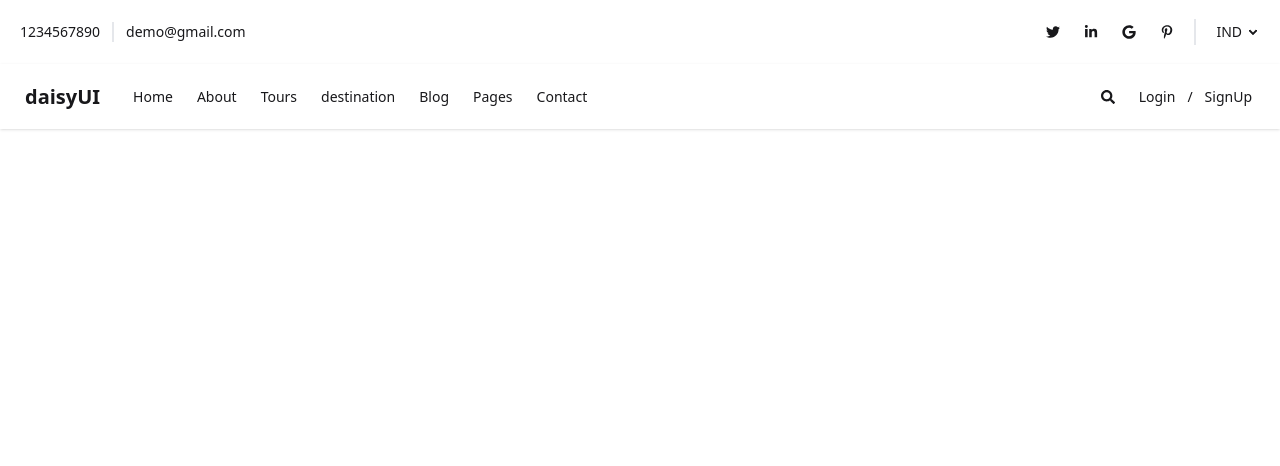
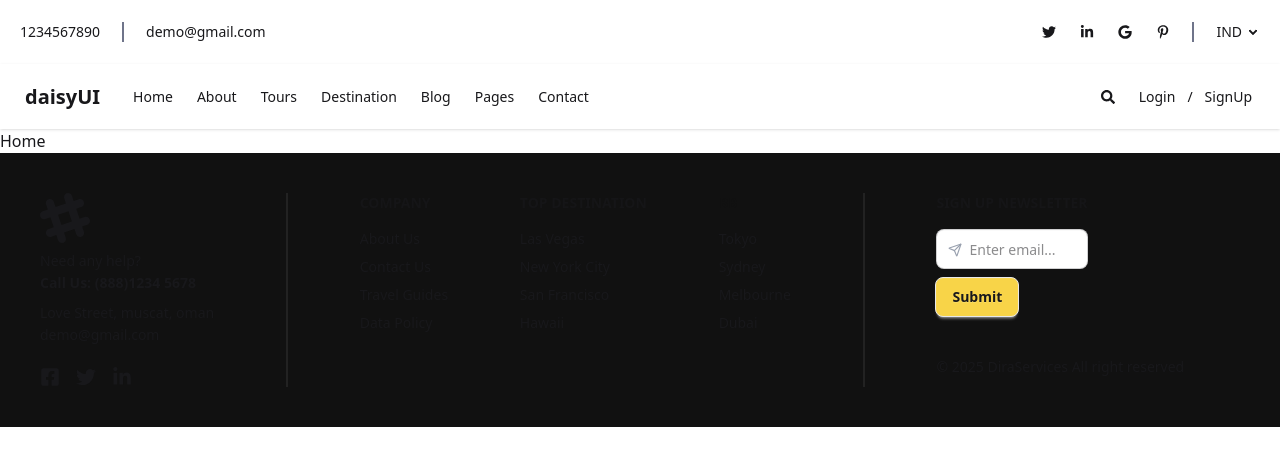
Before and after one commit to DarshikR/Harsh-Bhai, a React (Vite) app: page / in a window 1280 px wide. Shown: the top 466 px of the page. Built offline with nearby package versions, Linux system fonts and the light colour scheme.

Commit message:
added footer.

```diff
--- a/package.json
+++ b/package.json
@@ -13,7 +13,8 @@
     "react": "^19.0.0",
     "react-dom": "^19.0.0",
     "react-error-boundary": "^4.0.13",
-    "react-icons": "^5.5.0"
+    "react-icons": "^5.5.0",
+    "react-router-dom": "^7.5.0"
   },
   "devDependencies": {
     "@tailwindcss/postcss": "^4.0.0",
--- a/src/App.jsx
+++ b/src/App.jsx
@@ -1,9 +1,27 @@
-import Navbar from "./pages/Navbar";
+import { createBrowserRouter, Route, RouterProvider } from "react-router-dom";
+import AppLayout from "./components/layout/AppLayout";
+import HomePage from "./pages/Home";
 
 function App() {
-  return (
-    <Navbar />
-  );
+
+  const router = createBrowserRouter([
+    {
+      path: '/',
+      element: <AppLayout />,
+      children: [
+        {
+          path: '/',
+          element: <HomePage />,
+        },
+        {
+          path: '/about',
+          element: <div>About</div>
+        }
+      ]
+    }
+  ]);
+
+  return <RouterProvider router={router} />;
 }
 
 export default App;
--- /dev/null
+++ b/src/components/common/Footer.jsx
@@ -0,0 +1,83 @@
+import React from 'react'
+import { FaFacebookSquare, FaLinkedinIn, FaTwitter } from 'react-icons/fa';
+import { LuSend } from 'react-icons/lu';
+
+const Footer = () => {
+    return (
+        <>
+            <footer className="footer min-[425px]:grid-cols-2 sm:grid-cols-3 md:grid-cols-none md:footer-horizontal bg-[#111111] text-base-content p-10">
+                <aside>
+                    <svg
+                        width="50"
+                        height="50"
+                        viewBox="0 0 24 24"
+                        xmlns="http://www.w3.org/2000/svg"
+                        fillRule="evenodd"
+                        clipRule="evenodd"
+                        className="fill-current">
+                        <path
+                            d="M22.672 15.226l-2.432.811.841 2.515c.33 1.019-.209 2.127-1.23 2.456-1.15.325-2.148-.321-2.463-1.226l-.84-2.518-5.013 1.677.84 2.517c.391 1.203-.434 2.542-1.831 2.542-.88 0-1.601-.564-1.86-1.314l-.842-2.516-2.431.809c-1.135.328-2.145-.317-2.463-1.229-.329-1.018.211-2.127 1.231-2.456l2.432-.809-1.621-4.823-2.432.808c-1.355.384-2.558-.59-2.558-1.839 0-.817.509-1.582 1.327-1.846l2.433-.809-.842-2.515c-.33-1.02.211-2.129 1.232-2.458 1.02-.329 2.13.209 2.461 1.229l.842 2.515 5.011-1.677-.839-2.517c-.403-1.238.484-2.553 1.843-2.553.819 0 1.585.509 1.85 1.326l.841 2.517 2.431-.81c1.02-.33 2.131.211 2.461 1.229.332 1.018-.21 2.126-1.23 2.456l-2.433.809 1.622 4.823 2.433-.809c1.242-.401 2.557.484 2.557 1.838 0 .819-.51 1.583-1.328 1.847m-8.992-6.428l-5.01 1.675 1.619 4.828 5.011-1.674-1.62-4.829z"></path>
+                    </svg>
+                    <p>Need any help?</p>
+                    <h5 className='mb-2 leading-2'><b>Call Us: (888)1234 5678</b></h5>
+                    <p>Love Street, muscat, oman</p>
+                    <a className='leading-2' href="mailto:demo@gmail.com">demo@gmail.com</a>
+                    <div className="grid grid-flow-col gap-4 text-xl mt-5">
+                        <a>
+                            <FaFacebookSquare />
+                        </a>
+                        <a>
+                            <FaTwitter />
+                        </a>
+                        <a>
+                            <FaLinkedinIn />
+                        </a>
+                    </div>
+                </aside>
+                <vr class="border-[#222222] border hidden md:block h-full"></vr>
+                <hr class="border-[#222222] border block min-[425px]:hidden w-full"></hr>
+                <nav>
+                    <h6 className="footer-title">Company</h6>
+                    <a className="link link-hover">About Us</a>
+                    <a className="link link-hover">Contact Us</a>
+                    <a className="link link-hover">Travel Guides</a>
+                    <a className="link link-hover">Data Policy</a>
+                </nav>
+                <nav>
+                    <h6 className="footer-title">Top Destination</h6>
+                    <a className="link link-hover">Las Vegas</a>
+                    <a className="link link-hover">New York City</a>
+                    <a className="link link-hover">San Francisco</a>
+                    <a className="link link-hover">Hawaii</a>
+                </nav>
+                <nav>
+                    <h6 className="footer-title pointer-events-none text-[#111111]">bb</h6>
+                    <a className="link link-hover">Tokyo</a>
+                    <a className="link link-hover">Sydney</a>
+                    <a className="link link-hover">Melbourne</a>
+                    <a className="link link-hover">Dubai</a>
+                </nav>
+                <vr class="border-[#222222] border hidden md:block h-full"></vr>
+                <hr class="border-[#222222] border block min-[425px]:hidden w-full"></hr>
+                <form>
+                    <h6 className="footer-title">Sign up Newsletter</h6>
+                    <fieldset className="">
+                        <div className="join flex sm:flex-col">
+                            <div className='relative'>
+                                <input
+                                    type="text"
+                                    placeholder="Enter email..."
+                                    className="input input-bordered join-item pl-8 sm:w-38 sm:rounded-lg" />
+                                <LuSend className='absolute top-3.5 left-3 pointer-events-none text-gray-400' />
+                            </div>
+                            <button className="btn bg-[#f8d448] join-item w-fit sm:mt-2 sm:rounded-lg">Submit</button>
+                        </div>
+                        <p className='mt-10'>© {new Date().getFullYear()} DiraServices All right reserved</p>
+                    </fieldset>
+                </form>
+            </footer>
+        </>
+    )
+}
+
+export default Footer;
--- a/src/pages/Navbar.jsx
+++ b/src/components/common/Navbar.jsx
@@ -1,11 +1,15 @@
-import { FaGoogle, FaLinkedinIn, FaPinterestP, FaSearch, FaTwitter, FaUser } from "react-icons/fa"
+import menuConfigs from "../../configs/menu.config";
+import { FaGoogle, FaLinkedinIn, FaPinterestP, FaSearch, FaTwitter, FaUser } from "react-icons/fa";
+import { NavLink } from "react-router-dom";
 
 const Navbar = () => {
+
     return (
         <>
             <div className="navbar bg-base-100 shadow-sm hidden lg:flex text-sm">
                 <div className="navbar-start">
-                    <a className="px-3 border-r-2" href="tel:1234567890">1234567890</a>
+                    <a className="px-3" href="tel:1234567890">1234567890</a>
+                    <vr class="border-[#6f748a] border hidden md:block h-5 mx-2.5"></vr>
                     <a className="px-3" href="mailto:demo@gmail.com">demo@gmail.com</a>
                 </div>
                 <div className="navbar-end">
@@ -13,9 +17,8 @@ const Navbar = () => {
                         <li><a><FaTwitter /></a></li>
                         <li><a><FaLinkedinIn /></a></li>
                         <li><a><FaGoogle /></a></li>
-                        <div className="border-r-2 me-2 pe-2">
-                            <li><a><FaPinterestP /></a></li>
-                        </div>
+                        <li><a><FaPinterestP /></a></li>
+                        <vr class="border-[#6f748a] border hidden md:block h-5 mx-2.5"></vr>
                         <li className="">
                             <details>
                                 <summary>IND</summary>
@@ -41,26 +44,22 @@ const Navbar = () => {
                         <ul
                             tabIndex={0}
                             className="menu menu-sm dropdown-content bg-base-100 rounded-box z-1 mt-3 w-52 p-2 shadow">
-                            <li><a>Home</a></li>
-                            <li><a>About</a></li>
-                            <li><a>Tours</a></li>
-                            <li><a>destination</a></li>
-                            <li><a>Blog</a></li>
-                            <li><a>Pages</a></li>
-                            <li><a>Contact</a></li>
+                            {menuConfigs.menus.map((menus, index) => (
+                                <li key={index}>
+                                    <NavLink to={menus.path}>{menus.name}</NavLink>
+                                </li>
+                            ))}
                         </ul>
                     </div>
                     <a className="btn btn-ghost text-xl">daisyUI</a>
                 </div>
                 <div className="navbar-center hidden lg:flex">
                     <ul className="menu menu-horizontal px-1">
-                        <li><a>Home</a></li>
-                        <li><a>About</a></li>
-                        <li><a>Tours</a></li>
-                        <li><a>destination</a></li>
-                        <li><a>Blog</a></li>
-                        <li><a>Pages</a></li>
-                        <li><a>Contact</a></li>
+                        {menuConfigs.menus.map((menus, index) => (
+                            <li key={index}>
+                                <NavLink to={menus.path}>{menus.name}</NavLink>
+                            </li>
+                        ))}
                     </ul>
                 </div>
                 <div className="ml-auto">
--- /dev/null
+++ b/src/components/layout/AppLayout.jsx
@@ -0,0 +1,16 @@
+import React from 'react'
+import Navbar from '../common/Navbar';
+import Footer from '../common/Footer';
+import { Outlet } from 'react-router-dom';
+
+const AppLayout = () => {
+    return (
+        <>
+        <Navbar />
+        <Outlet />
+        <Footer />
+        </>
+    )
+}
+
+export default AppLayout;
--- /dev/null
+++ b/src/configs/menu.config.js
@@ -0,0 +1,55 @@
+const menus = [
+    {
+        name: 'Home',
+        path: '/'
+    },
+    {
+        name: 'About',
+        path: '/about'
+    },
+    {
+        name: 'Tours',
+        path: '/tours'
+    },
+    {
+        name: 'Destination',
+        path: '/destination'
+    },
+    {
+        name: 'Blog',
+        path: '/blog'
+    },
+    {
+        name: 'Pages',
+        path: '/pages'
+    },
+    {
+        name: 'Contact',
+        path: '/contact'
+    }
+]
+
+// const user = [
+//     {
+//         display: "favorites",
+//         path: "/favorites",
+//         icon: <FavoriteBorderOutlinedIcon />,
+//         state: "favorite"
+//     },
+//     {
+//         display: "reviews",
+//         path: "/reviews",
+//         icon: <RateReviewOutlinedIcon />,
+//         state: "reviews"
+//     },
+//     {
+//         display: "password update",
+//         path: "/password-update",
+//         icon: <LockResetOutlinedIcon />,
+//         state: "password.update"
+//     }
+// ]
+
+const menuConfigs = { menus }
+
+export default menuConfigs;
--- /dev/null
+++ b/src/pages/Home.jsx
@@ -0,0 +1,9 @@
+import React from 'react'
+
+const Home = () => {
+    return (
+        <div>Home</div>
+    )
+}
+
+export default Home;
--- /dev/null
+++ b/src/sections/HeroSection.jsx
@@ -0,0 +1,9 @@
+import React from 'react'
+
+const HeroSection = () => {
+    return (
+        <div>HeroSection</div>
+    )
+}
+
+export default HeroSection;
```
Also changed, not shown: 2 other files (tests, documents, lock files or other folders).
